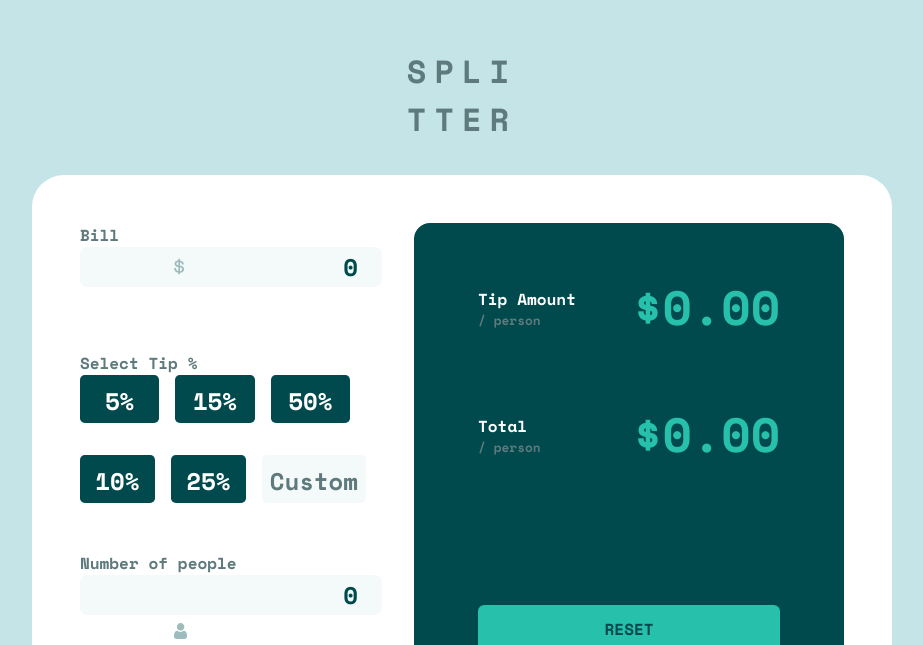
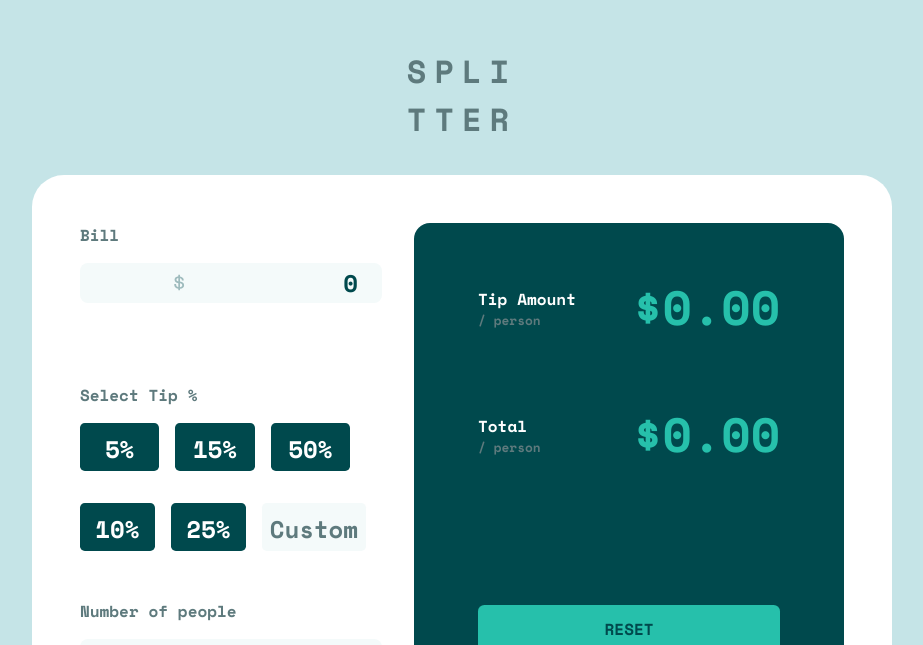
Before and after one commit to developermartins/tip-calculator-app, a React (Create React App) app: page / in a window 1536 px wide. Shown: the part 139-784 px from the top of the page, without its empty margins (306-1229 px from the left). Built offline with nearby package versions, Linux system fonts and the light colour scheme.

Commit message:
add tipCalculator.js

```diff
--- a/src/App.css
+++ b/src/App.css
@@ -68,6 +68,8 @@
     font-size: 1.5rem;
     text-align: right;
     padding-right: 1.5rem;
+    margin-bottom: 1rem;
+    margin-top: 1rem;
     cursor: pointer;
 }
 
@@ -85,12 +87,12 @@
 }
 
 .number-of-people-container {
-    margin-bottom: 1rem;
+    margin-bottom: 1.5rem;
 }
 
 .number-of-people-container svg {
     position: absolute;
-    top: 33.5rem;
+    top: 36.1rem;
     left: 3rem;
 }
 
@@ -98,6 +100,7 @@
     display: flex;
     height: 10em;
     margin-bottom: 1rem;
+    margin-top: 1rem;
 }
 
 .left-btn {
@@ -237,7 +240,7 @@ input::-webkit-inner-spin-button {
     }
 
     .number-of-people-container svg {
-        top: 47.6rem;
+        top: 51.5rem;
         left: 30rem;
     }
 
--- a/src/App.jsx
+++ b/src/App.jsx
@@ -13,7 +13,6 @@ const App = () => {
   const [activeInput, setActiveInput] = useState(false);
   const [numberOfPeopleActiveInput, setNumberOfPeopleActiveInput] = useState(false);
 
-
   const handleReset = (e) => {
     e.preventDefault();
     setInitialBillValue(0);
@@ -22,7 +21,7 @@ const App = () => {
     setInitialTotal(0);
     setPercentage(0);
     setActiveInput(false);
-    setNumberOfPeopleActiveInput(false)
+    setNumberOfPeopleActiveInput(false);
   }
 
   return (
```
Also changed, not shown: src/utils/tipCalculator.js (added).
